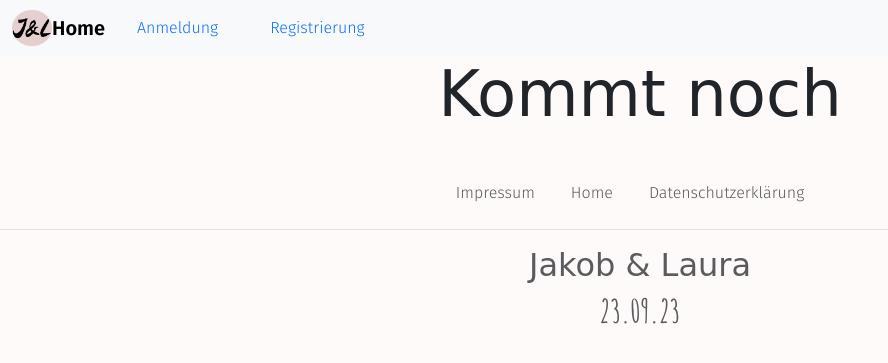
After one commit to simonhess8/Hochzeit_J-V, a Django app: page /impressum/ in a window 1280 px wide. The commit adds this page. Shown: the top 363 px of the page, without its empty margins (0-888 px from the left). Run offline with Django 4.2, Linux system fonts and the light colour scheme; some web fonts are replaced.

Commit message:
final changes

```diff
--- a/Hochzeit/urls.py
+++ b/Hochzeit/urls.py
@@ -27,6 +27,8 @@ urlpatterns = [
     path('rückmeldung/', views_h.rückmeldung, name='rückmeldung'),
     path('infos/', views_h.infos, name='infos'),
     path('galerie/', views_h.galerie, name= 'galerie'),
+    path('impressum/', views_h.impressum, name= 'impressum'),
+    path('datenschutz/', views_h.datenschutz, name= 'datenschutz'),
 
         #Authentification
     path("signup/", views_h.signupuser, name="signupuser"),
--- a/homepage/templates/homepage/base.html
+++ b/homepage/templates/homepage/base.html
@@ -153,7 +153,7 @@
     <footer class="py-3 my-4">
       <ul class="nav justify-content-center border-bottom pb-3 mb-3">
         <li class="nav-item">
-          <a href="{% url 'loginuser' %}" class="nav-link px-2 text-muted"
+          <a href="{% url 'impressum' %}" class="nav-link px-2 text-muted"
             >Impressum</a
           >
         </li>
@@ -161,7 +161,7 @@
           <a href="{% url 'home' %}" class="nav-link px-2 text-muted">Home</a>
         </li>
         <li class="nav-item">
-          <a href="{% url 'loginuser' %}" class="nav-link px-2 text-muted"
+          <a href="{% url 'datenschutz' %}" class="nav-link px-2 text-muted"
             >Datenschutzerklärung</a
           >
         </li>
--- /dev/null
+++ b/homepage/templates/homepage/impresum.html
@@ -0,0 +1,7 @@
+{% extends 'homepage/base.html' %} {% block content %} {% load static %}
+
+<div class="container text-center">
+    <h1>Kommt noch</h1>
+</div>
+
+{% endblock %}
--- a/homepage/views.py
+++ b/homepage/views.py
@@ -10,6 +10,12 @@ def home(request):
 
 def galerie(request):
     return render(request, 'homepage/galerie.html')
+
+def datenschutz(request):
+    return render(request, 'homepage/datenschutz.html')
+
+def impressum(request):
+    return render(request, 'homepage/impresum.html')
 
 def rückmeldung(request):
     user = request.user
```
Also changed, not shown: Hochzeit/settings.py (+4 -3 lines), geschenke/templates/geschenke/home.html (+13 -4 lines), homepage/templates/homepage/datenschutz.html (added, +7 -0 lines), db.sqlite3, geschenke/migrations/0004_remove_geschenk_image.py (added), geschenke/migrations/0005_geschenk_image.py (added), media/geschenke/bilder/Beuren.png (added), media/geschenke/bilder/Bügelbrett.jpg (added), media/geschenke/bilder/Drehmomentschlüssel.jpg (added), media/geschenke/bilder/Erdingen.png (added), media/geschenke/bilder/Kochtopf.jpg (added), media/geschenke/bilder/Spiegel.webp (added), media/geschenke/bilder/Stabmixer.png (added), media/geschenke/bilder/Wasserkrug.webp (added), 2 more files.
